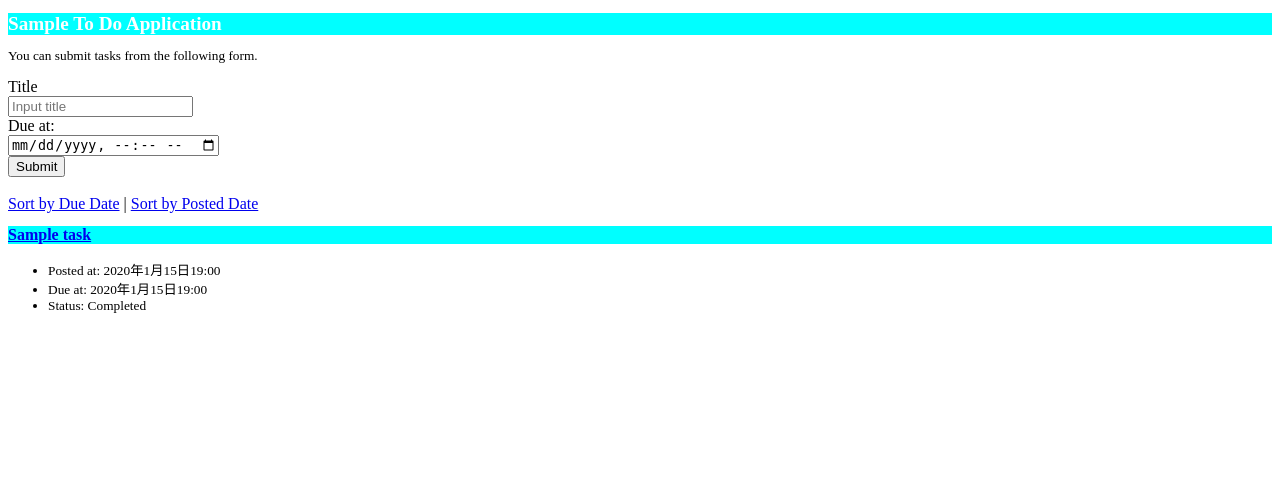
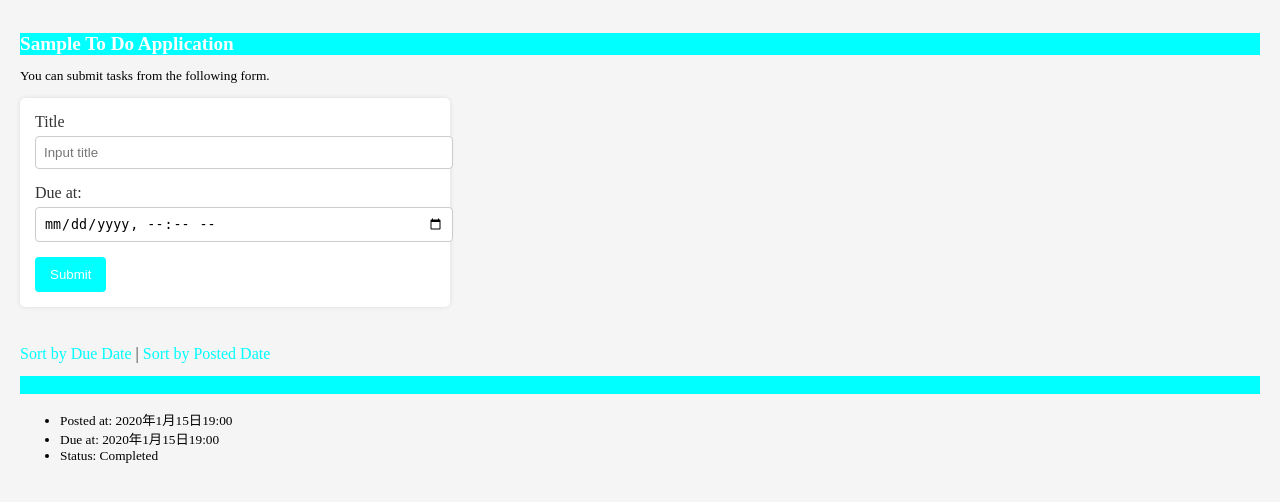
Before and after one commit to iniadeitaro/django-test-exercise, a Django app: page / in a window 1280 px wide. Shown: the top 502 px of the page. Run offline with Django 5.2, Linux system fonts and the light colour scheme; tables that the repository leaves empty hold one stand-in row (values such as "Sample post").

Commit message:
top.cssの編集

```diff
--- a/todo/templates/todo/index.html
+++ b/todo/templates/todo/index.html
@@ -6,7 +6,7 @@
     <title>To Do Application</title>
     <meta charset="UTF-8">
     <meta name="author" content="INIAD">
-    <link rel="stylesheet" href="top.css">
+    <link rel="stylesheet" href="./top.css">
   </head>
 
   <body>
--- a/todo/templates/todo/top.css
+++ b/todo/templates/todo/top.css
@@ -1,3 +1,10 @@
+body {
+  background-color: #f5f5f5;
+  margin: 0;
+  padding: 20px;
+  color: #333;
+}
+
 h1 {
     color: #ffffff;
     background-color: aqua;
@@ -19,3 +26,43 @@ li {
     color: black;
     font-size: smaller;
 }
+
+a {
+  color: aqua;
+  text-decoration: none;
+}
+
+a:hover {
+  text-decoration: underline;
+}
+
+form {
+  background-color: #fff;
+  padding: 15px;
+  border-radius: 5px;
+  box-shadow: 0 0 5px rgba(0,0,0,0.1);
+  max-width: 400px;
+  margin-bottom: 20px;
+}
+
+input[type="text"], input[type="datetime-local"] {
+  width: 100%;
+  padding: 8px;
+  margin-top: 5px;
+  margin-bottom: 15px;
+  border: 1px solid #ccc;
+  border-radius: 4px;
+}
+
+button {
+  background-color: aqua;
+  color: #fff;
+  border: none;
+  padding: 10px 15px;
+  border-radius: 4px;
+  cursor: pointer;
+}
+
+button:hover {
+  background-color: #00cccc;
+}
```
